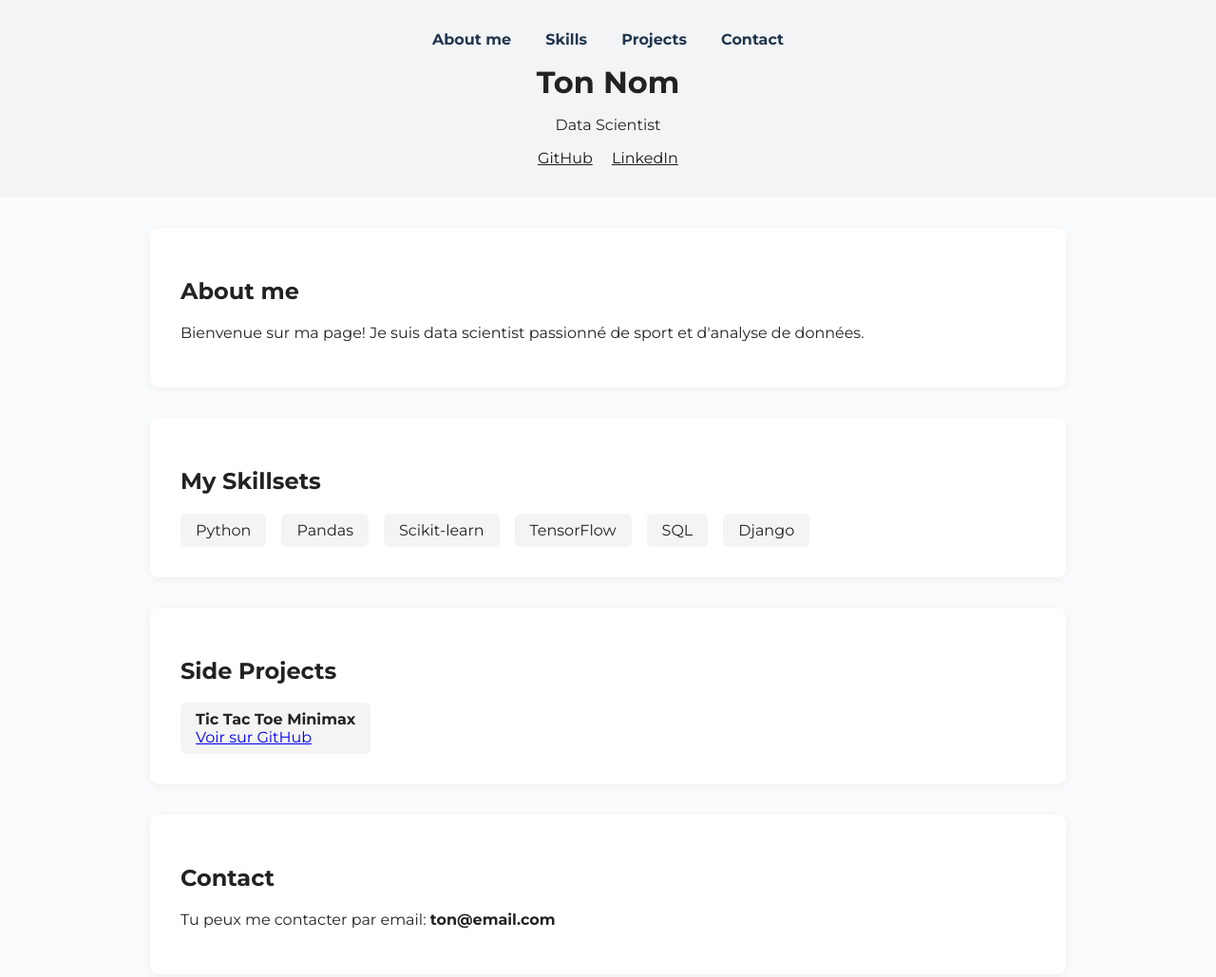
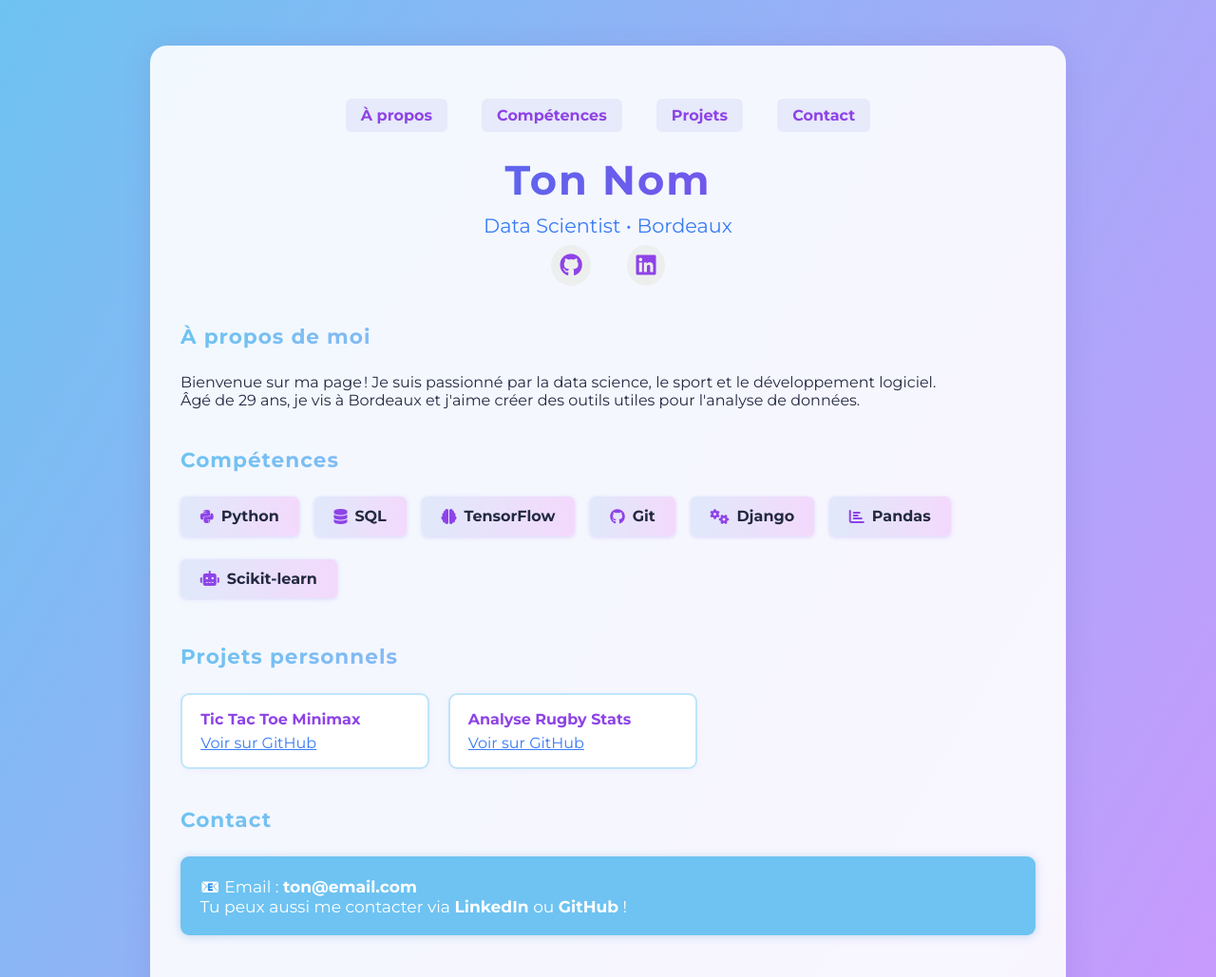
Before and after one commit to MathAvecH/MathAvecH.github.io, a plain HTML site: page index.html in a window 1280 px wide. Shown: the top 1029 px of the page at 95% size. Drawn offline with Linux system fonts and the light colour scheme.

Commit message:
Add files via upload

```diff
--- a/index.html
+++ b/index.html
@@ -5,48 +5,139 @@
     <meta name="viewport" content="width=device-width,initial-scale=1.0">
     <title>Ton Nom - Data Scientist</title>
     <link href="https://fonts.googleapis.com/css?family=Montserrat:700,400&display=swap" rel="stylesheet">
+    <link rel="stylesheet" href="https://cdnjs.cloudflare.com/ajax/libs/font-awesome/6.4.0/css/all.min.css"/>
     <style>
         body {
             font-family: 'Montserrat', Arial, sans-serif;
-            background: #fafbfc;
-            color: #222;
             margin: 0;
-            padding: 0;
+            min-height: 100vh;
+            background: linear-gradient(120deg,#6ec3f2 0%, #cb98fd 100%);
+            color: #232942;
+        }
+        .container {
+            max-width: 900px;
+            margin: 3rem auto;
+            background: rgba(255,255,255,0.90);
+            border-radius: 18px;
+            box-shadow: 0 4px 32px rgba(85,45,131,0.12);
+            padding: 3rem 2rem 2rem 2rem;
         }
         header {
-            background: #f3f4f6;
-            padding: 2rem;
             text-align: center;
+            margin-bottom: 2rem;
         }
         h1 {
+            font-size: 2.7em;
             margin: 0.2em 0;
+            letter-spacing: 2px;
+            font-weight: 700;
+            background: linear-gradient(90deg,#4279f2,#8e43e7);
+            -webkit-background-clip: text;
+            -webkit-text-fill-color: transparent;
+        }
+        .subtitle {
+            font-size: 1.3em;
+            font-weight: 400;
+            color: #387bf6;
+            margin-bottom: 0.4em;
         }
         nav {
-            margin-bottom: 1em;
+            margin: 1em 0 2em 0;
         }
         nav a {
-            color: #21364d;
+            color: #8e43e7;
+            background: #e6eafa;
+            border-radius: 6px;
             text-decoration: none;
             margin: 0 1em;
             font-weight: bold;
+            padding: 0.5em 1em;
+            transition: background .2s;
+        }
+        nav a:hover {
+            background: #d1e6ff;
+            color: #4279f2;
+        }
+        .social a {
+            margin: 0 .7em;
+            font-size: 1.5em;
+            color: #8e43e7;
+            background: #edefee;
+            border-radius: 50%;
+            padding: 0.3em 0.4em;
+            transition: background .2s, color .2s;
+            display: inline-block;
+        }
+        .social a:hover {
+            background: #6ec3f2;
+            color: #fff;
         }
         section {
-            max-width: 900px;
-            margin: 2rem auto;
-            background: white;
-            border-radius: 9px;
-            box-shadow: 0 2px 8px #eee;
-            padding: 2rem;
+            margin: 2.5em 0;
         }
-        .skills, .projects {
+        h2 {
+            font-size: 1.35em;
+            font-weight: 700;
+            background: linear-gradient(90deg,#6ec3f2,#cb98fd);
+            -webkit-background-clip: text;
+            -webkit-text-fill-color: transparent;
+            margin-bottom: 1.2em;
+            letter-spacing: 1px;
+        }
+        .skills {
             display: flex;
             flex-wrap: wrap;
             gap: 1rem;
         }
-        .skill, .project {
-            background: #f4f4f4;
+        .skill {
+            background: linear-gradient(90deg,#e0e9fa, #f3d9fc);
             border-radius: 6px;
-            padding: 0.5em 1em;
+            padding: .7em 1.3em;
+            font-weight: bold;
+            font-size: 1em;
+            box-shadow: 0 1px 4px #c6b6fa85;
+            margin-bottom: 0.5em;
+            display: flex;
+            align-items: center;
+            gap: 0.5em;
+        }
+        .skill i {
+            color: #8e43e7;
+        }
+        .projects {
+            display: flex;
+            flex-wrap: wrap;
+            gap: 1.2rem;
+        }
+        .project {
+            background: #ffffffee;
+            border: 2px solid #6ec3f270;
+            border-radius: 9px;
+            padding: 1em 1.2em;
+            min-width: 220px;
+            box-shadow: 0 2px 8px #efeefe;
+            transition: border .2s;
+        }
+        .project:hover {
+            border-color: #8e43e7b5;
+        }
+        .project-title {
+            color: #8e43e7;
+            font-weight: bold;
+            margin-bottom: .4em;
+        }
+        .project a {
+            color: #387bf6;
+            text-decoration: underline;
+        }
+        .contact-box {
+            background: #6ec3f2;
+            color: #fff;
+            border-radius: 9px;
+            padding: 1.2em;
+            box-shadow: 0 1px 10px #a6c6e7b0;
+            margin-top: 1em;
+            font-size: 1.07em;
         }
         footer {
             text-align: center;
@@ -54,57 +145,73 @@
             padding: 2rem 1rem 0 1rem;
             font-size: 0.9em;
         }
-        .social a {
-            margin: 0 0.5em;
-            color: #1a1a1a;
+        /* Responsive */
+        @media (max-width:650px){
+            .container{padding: 1rem;}
+            .skills,.projects {flex-direction:column;}
         }
     </style>
 </head>
 <body>
+    <div class="container">
     <header>
         <nav>
-            <a href="#about">About me</a>
-            <a href="#skills">Skills</a>
-            <a href="#projects">Projects</a>
+            <a href="#about">À propos</a>
+            <a href="#skills">Compétences</a>
+            <a href="#projects">Projets</a>
             <a href="#contact">Contact</a>
         </nav>
         <h1>Ton Nom</h1>
-        <p>Data Scientist</p>
+        <div class="subtitle">Data Scientist • Bordeaux</div>
         <div class="social">
-            <a href="https://github.com/ton_user" target="_blank">GitHub</a>
-            <a href="https://linkedin.com/in/ton_user" target="_blank">LinkedIn</a>
+            <a title="GitHub" href="https://github.com/ton_user" target="_blank"><i class="fab fa-github"></i></a>
+            <a title="LinkedIn" href="https://linkedin.com/in/ton_user" target="_blank"><i class="fab fa-linkedin"></i></a>
+            <!-- Ajoute plus de réseaux si tu veux -->
         </div>
     </header>
+
     <section id="about">
-        <h2>About me</h2>
-        <p>Bienvenue sur ma page! Je suis data scientist passionné de sport et d'analyse de données.</p>
+        <h2>À propos de moi</h2>
+        <p>
+            Bienvenue sur ma page ! Je suis passionné par la data science, le sport et le développement logiciel.<br>
+            Âgé de 29 ans, je vis à Bordeaux et j'aime créer des outils utiles pour l'analyse de données.
+        </p>
     </section>
     <section id="skills">
-        <h2>My Skillsets</h2>
+        <h2>Compétences</h2>
         <div class="skills">
-            <div class="skill">Python</div>
-            <div class="skill">Pandas</div>
-            <div class="skill">Scikit-learn</div>
-            <div class="skill">TensorFlow</div>
-            <div class="skill">SQL</div>
-            <div class="skill">Django</div>
-            <!-- Ajoute plus de skills ici -->
+            <div class="skill"><i class="fab fa-python"></i> Python</div>
+            <div class="skill"><i class="fas fa-database"></i> SQL</div>
+            <div class="skill"><i class="fas fa-brain"></i> TensorFlow</div>
+            <div class="skill"><i class="fab fa-github"></i> Git</div>
+            <div class="skill"><i class="fas fa-cogs"></i> Django</div>
+            <div class="skill"><i class="fas fa-chart-bar"></i> Pandas</div>
+            <div class="skill"><i class="fas fa-robot"></i> Scikit-learn</div>
+            <!-- Personnalise avec tes propres compétences -->
         </div>
     </section>
     <section id="projects">
-        <h2>Side Projects</h2>
+        <h2>Projets personnels</h2>
         <div class="projects">
             <div class="project">
-                <b>Tic Tac Toe Minimax</b><br>
-                <a href="#">Voir sur GitHub</a>
+                <div class="project-title">Tic Tac Toe Minimax</div>
+                <div><a href="#">Voir sur GitHub</a></div>
             </div>
-            <!-- Ajoute plus de projets ici -->
+            <div class="project">
+                <div class="project-title">Analyse Rugby Stats</div>
+                <div><a href="#">Voir sur GitHub</a></div>
+            </div>
+            <!-- Ajoute tes propres projets -->
         </div>
     </section>
     <section id="contact">
         <h2>Contact</h2>
-        <p>Tu peux me contacter par email: <b>ton@email.com</b></p>
+        <div class="contact-box">
+            📧 Email : <b>ton@email.com</b><br>
+            Tu peux aussi me contacter via <b>LinkedIn</b> ou <b>GitHub</b> !
+        </div>
     </section>
+    </div>
     <footer>
         &copy; 2025 Ton Nom - Data Scientist
     </footer>
```
